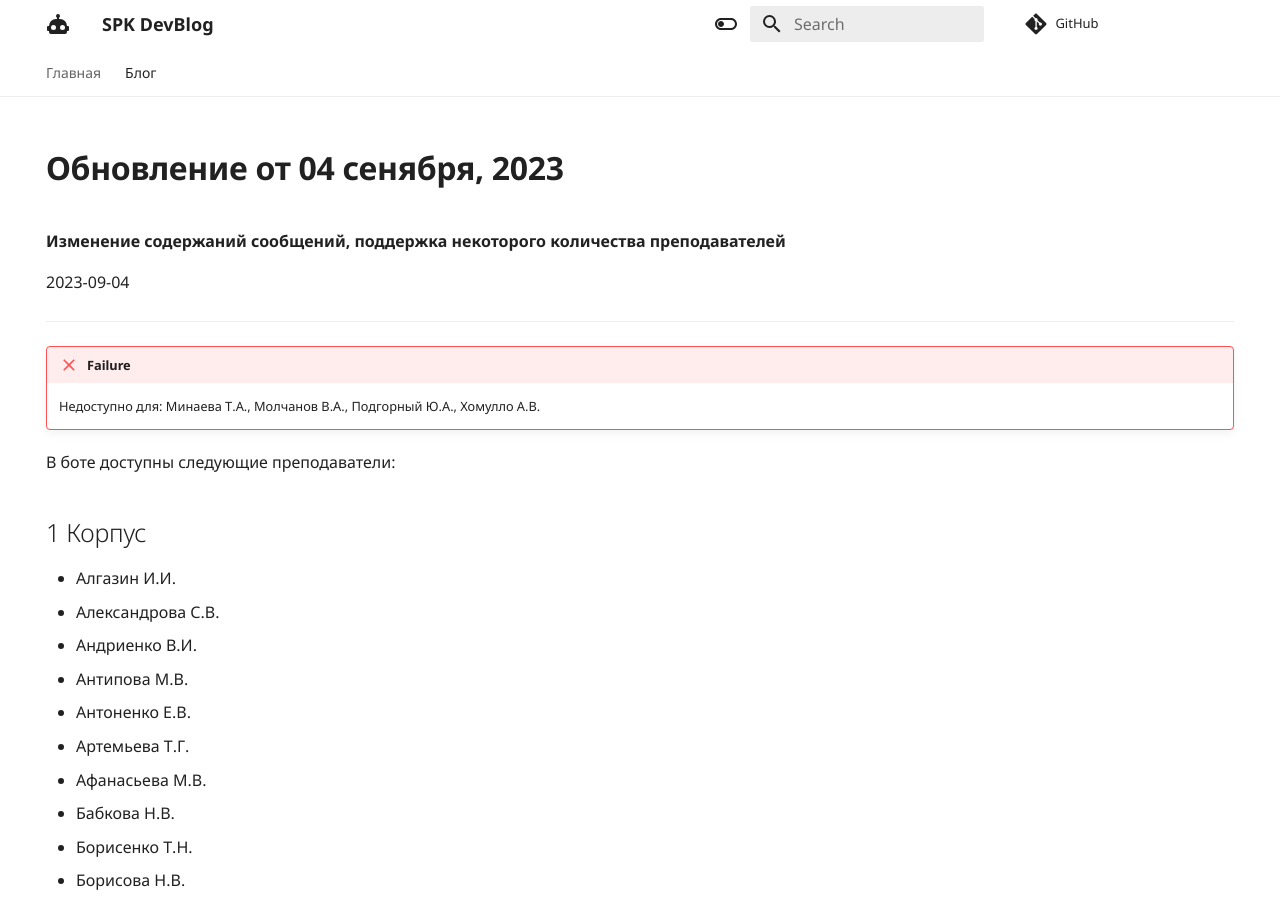
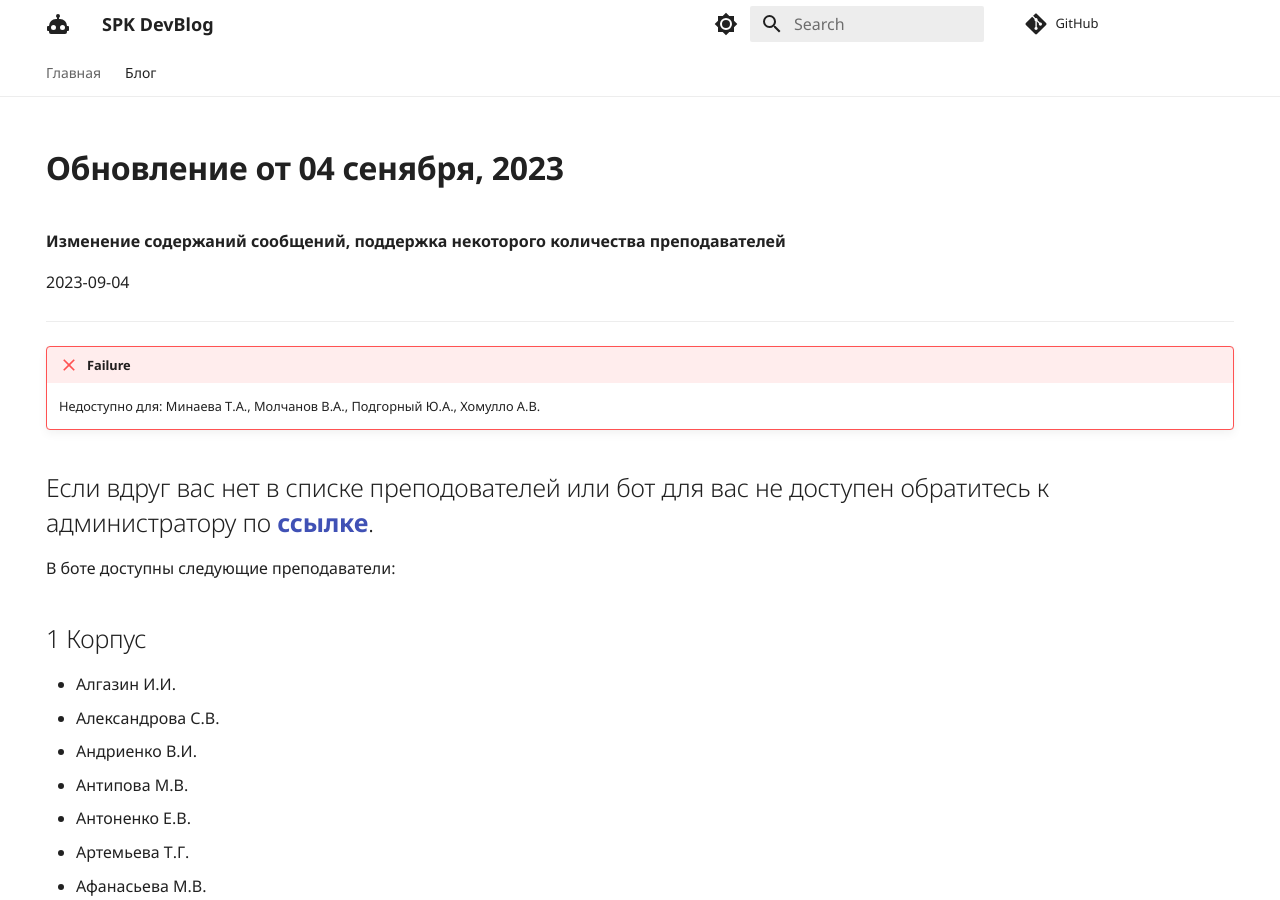
Before and after one commit to latushko1/spkschedule-blog, an MkDocs documentation site: the page built from docs/blog/updates/04-09-update.md, in a window 1280 px wide and 900 px high. Built offline with MkDocs 1.6.1 and Material for MkDocs 9.7.7, drawn with Linux system fonts in a browser that asks for light colours; comment, search, counter and statistics services are not loaded.

Commit message:
chenges for teachers

```diff
--- a/docs/blog/updates/04-09-update.md
+++ b/docs/blog/updates/04-09-update.md
@@ -12,6 +12,9 @@ hide:
 
     Недоступно для:
     Минаева Т.А., Молчанов В.А., Подгорный Ю.А., Хомулло А.В.
+
+
+## Если вдруг вас нет в списке преподователей или бот для вас не доступен обратитесь к администратору по [ссылке](https://t.me/latushko1).
 
 В боте доступны следующие преподаватели:
 
--- a/mkdocs.yml
+++ b/mkdocs.yml
@@ -27,16 +27,14 @@ theme:
     - media: "(prefers-color-scheme: light)"
       scheme: default
       primary: white
-      accent: black
       toggle:
-        icon: material/toggle-switch-off-outline
+        icon: material/brightness-7
         name: Switch to dark mode
     - media: "(prefers-color-scheme: dark)"
       scheme: slate
       primary: black
-      accent: orange
       toggle:
-        icon: material/toggle-switch
+        icon: material/brightness-4
         name: Switch to light mode
   features:
     - navigation.instant
@@ -44,6 +42,7 @@ theme:
     - navigation.tabs
     - toc.integrate
     - header.autohide
+
 
 plugins:
   - search
--- a/overrides/blog_list.html
+++ b/overrides/blog_list.html
@@ -14,20 +17,5 @@
       <p>
         <b>{{ page.meta.description }}</b>
       </p>
-      {% include "partials/blog_metadata.html" %}
-      <hr>
-      <!-- Use a hidden p tag to provide a preview -->
-      {% if config.extra.blog.extended_preview %}
-            <p>
-                {{ page.content.split("<p hidden>#more</p>", 1)[0] }}
-            </p>
-        <a href="{{ page.url|url }}#more">
-          <span class="twemoji">
-            {% include ".icons/octicons/arrow-right-24.svg" %}
-          </span>
-          Продолжить чтение
-          <hr>
-        </a>
-      {% endif %}
   {% endfor %}
 {% endblock %}
```
Also changed, not shown: other parts of overrides/blog_list.html (+3 -0 lines), docs/index.md (+2 -10 lines), docs/img/diagram.png.
